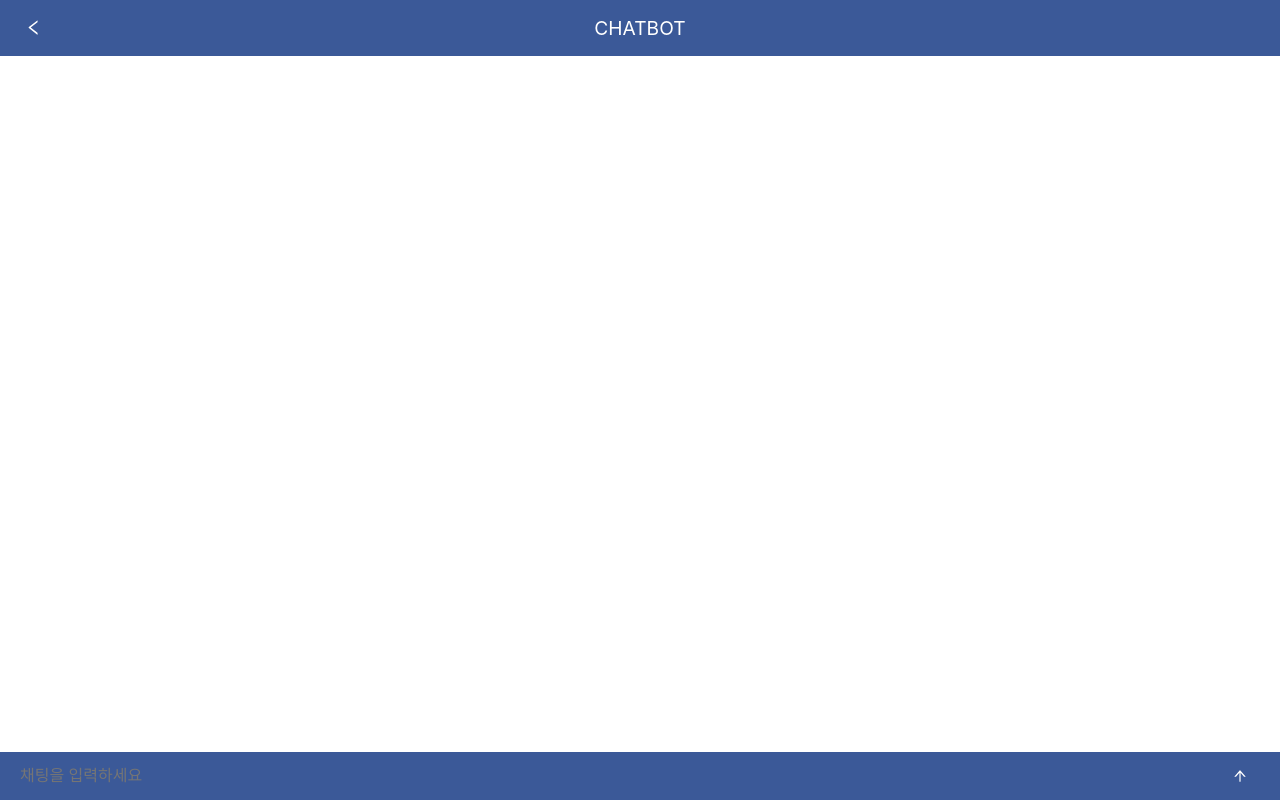
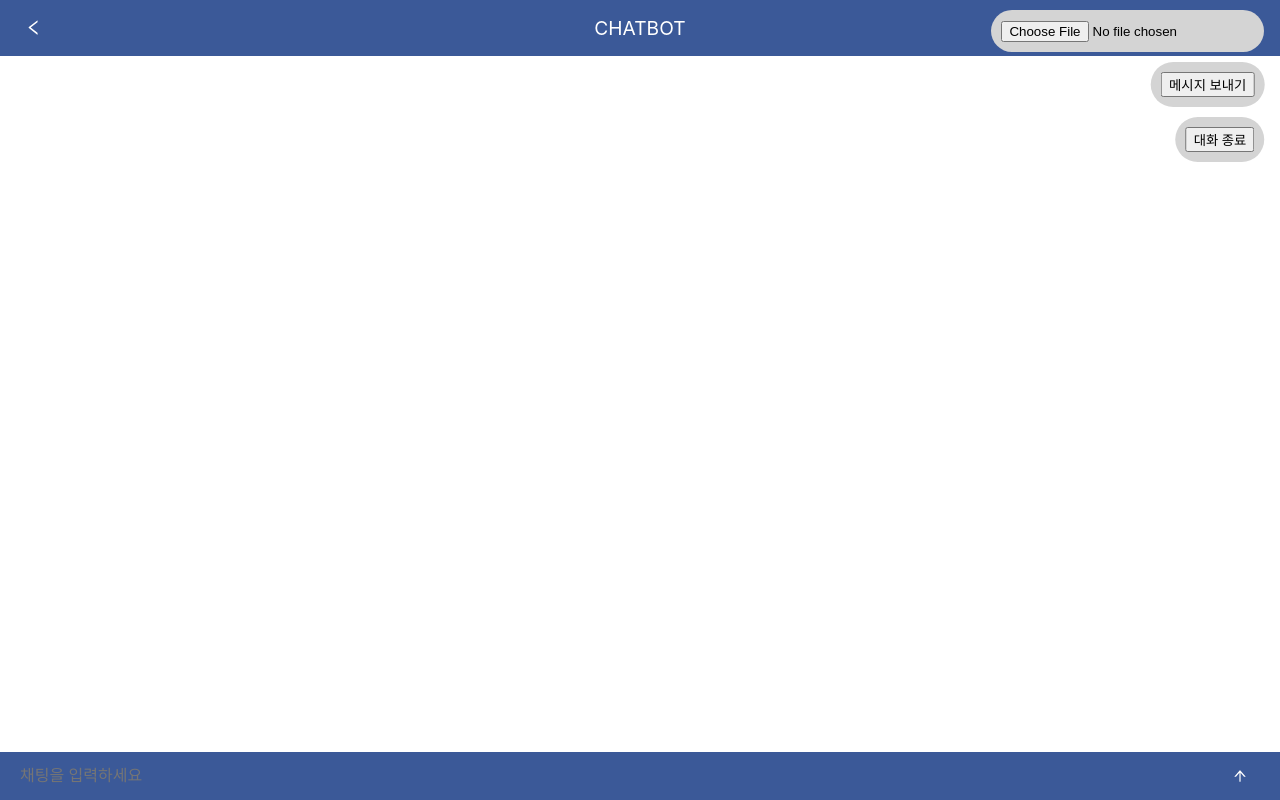
Before and after one commit to cheomuk/ChatbotWebSite, a React (Create React App) app in the folder packages/client/chatbot/: page / in a window 1280 px wide. Built offline with nearby package versions, Linux system fonts and the light colour scheme.

Commit message:
bot 기능 추가

```diff
--- a/packages/client/chatbot/src/TopBar.css
+++ b/packages/client/chatbot/src/TopBar.css
@@ -6,6 +6,10 @@
   height: 3.5rem;
   justify-content: "center";
   font-size: 1.2em;
+  position: fixed;
+  top: 0;
+  left: 0;
+  right: 0;
 }
 
 .btnExit {
--- a/packages/client/chatbot/src/UnderBar.js
+++ b/packages/client/chatbot/src/UnderBar.js
@@ -1,12 +1,33 @@
 import React, { useState } from "react";
 import { AiOutlineArrowUp } from "react-icons/ai";
 import "./UnderBar.css";
+import swal from "sweetalert";
 
 function UnderBar() {
   // 초기값
   // c언어로 치면, 구조체 요소로 구성된 배열
   const [doChat, setDoChat] = useState("");
-  const [doChats, setDoChats] = useState([]);
+  const [doChats, setDoChats] = useState([
+    <div class="mb-3">
+      <label for="formFile" class="form-label"></label>
+      <input class="form-control" type="file" id="formFile" />
+    </div>,
+    <button>메시지 보내기</button>,
+    <button
+      className="stopChat"
+      onClick={() =>
+        swal("대화를 정말로 종료하시겠습니까?", {
+          dangerMode: true,
+          buttons: true,
+        })
+      }
+    >
+      대화 종료
+    </button>,
+  ]);
+  // const onRemove = () => {
+  //   if(swal.caller=buttons)
+  // }
   const onChange = (event) => setDoChat(event.target.value);
 
   const onSubmit = (event) => {
```
